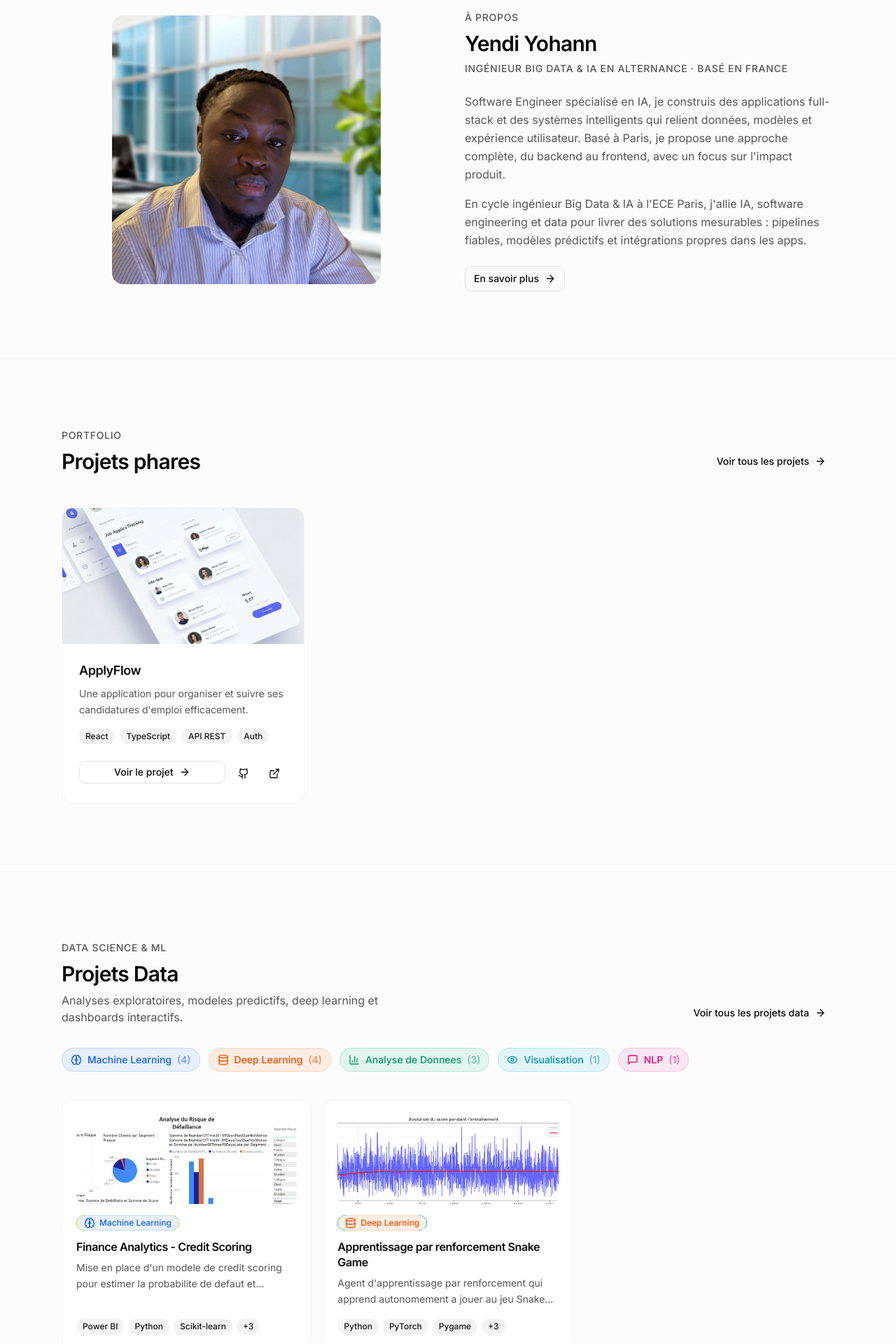
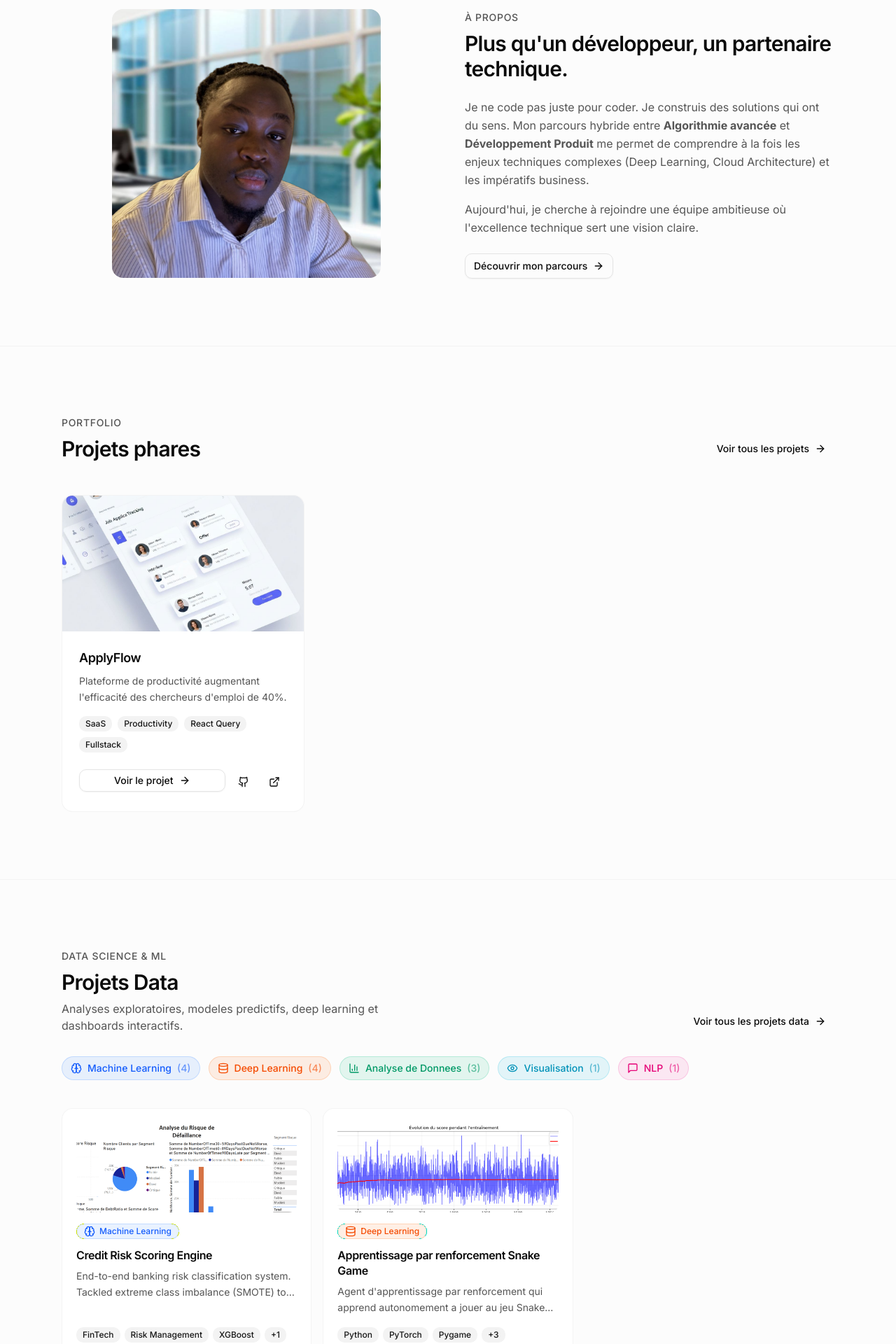
Before and after one commit to Yohannkp/Mon-Portfolio, a Next.js app: page / in a window 1280 px wide. Shown: the part 1160-3080 px from the top of the page at 70% size. Built offline with nearby package versions, Linux system fonts and the light colour scheme.

Commit message:
Update portfolio content for better impact

```diff
--- a/app/layout.tsx
+++ b/app/layout.tsx
@@ -22,7 +22,7 @@ export const metadata: Metadata = {
   openGraph: {
     type: 'website',
     locale: 'fr_FR',
-    url: 'https://alexmartin.dev',
+    url: 'https://yendiyohann.dev',
     title: 'Yendi Yohann | Ingénieur Big Data & IA',
     description: 'Ingénieur Big Data & IA spécialisé en IA appliquée et software full-stack.',
     siteName: 'Yendi Yohann Portfolio',
--- a/components/sections/about-preview.tsx
+++ b/components/sections/about-preview.tsx
@@ -35,29 +35,24 @@ export function AboutPreview() {
                 À propos
               </span>
               <h2 className="mt-2 text-3xl font-semibold tracking-tight">
-                Yendi Yohann
+                Plus qu'un développeur, un partenaire technique.
               </h2>
-              <p className="mt-2 text-sm font-medium uppercase tracking-wider text-muted-foreground">
-                Ingénieur Big Data & IA en alternance · Basé en France
-              </p>
             </div>
 
             <div className="space-y-4 text-muted-foreground">
               <p className="leading-relaxed">
-                Software Engineer spécialisé en IA, je construis des applications full-stack et des systèmes intelligents
-                qui relient données, modèles et expérience utilisateur. Basé à Paris, je propose une approche complète,
-                du backend au frontend, avec un focus sur l&apos;impact produit.
+                Je ne code pas juste pour coder. Je construis des solutions qui ont du sens.
+                Mon parcours hybride entre <strong>Algorithmie avancée</strong> et <strong>Développement Produit</strong> me permet de comprendre à la fois les enjeux techniques complexes (Deep Learning, Cloud Architecture) et les impératifs business.
               </p>
               <p className="leading-relaxed">
-                En cycle ingénieur Big Data & IA à l&apos;ECE Paris, j&apos;allie IA, software engineering et data pour livrer
-                des solutions mesurables : pipelines fiables, modèles prédictifs et intégrations propres dans les apps.
+                Aujourd'hui, je cherche à rejoindre une équipe ambitieuse où l'excellence technique sert une vision claire.
               </p>
             </div>
 
             <div>
               <Button asChild variant="outline" className="gap-2 bg-transparent">
                 <Link href="/about">
-                  En savoir plus
+                  Découvrir mon parcours
                   <ArrowRight className="h-4 w-4" />
                 </Link>
               </Button>
--- a/components/sections/process.tsx
+++ b/components/sections/process.tsx
@@ -6,28 +6,28 @@ import { Search, Palette, Code, TestTube, Repeat } from "lucide-react"
 const steps = [
   {
     icon: Search,
-    title: "Analyse",
-    description: "Comprendre le besoin, définir les objectifs et identifier les contraintes techniques.",
+    title: "Discovery & Strategy",
+    description: "Aligner les besoins business avec la faisabilité technique. Définition claire des KPIs et scope.",
   },
   {
     icon: Palette,
-    title: "Design",
-    description: "Concevoir l'architecture et prototyper l'interface utilisateur.",
+    title: "System Design",
+    description: "Architecture scalable et résiliente. Choix des technos adaptés (SQL vs NoSQL, Microservices).",
   },
   {
     icon: Code,
-    title: "Développement",
-    description: "Écrire du code propre, modulaire et bien documenté.",
+    title: "Clean Code",
+    description: "Développement modulaire, typé (TypeScript/Python) et auto-documenté. Focus sur la maintenabilité.",
   },
   {
     icon: TestTube,
-    title: "Tests",
-    description: "Valider le fonctionnement avec des tests unitaires et d'intégration.",
+    title: "Quality Assurance",
+    description: "Tests unitaires et d'intégration systématiques. Pipeline CI/CD pour des déploiements sans stress.",
   },
   {
     icon: Repeat,
-    title: "Amélioration",
-    description: "Itérer sur les retours et optimiser les performances.",
+    title: "Feedback Loop",
+    description: "Monitoring en production, analyse des logs et itérations rapides basées sur la donnée réelle.",
   },
 ]
 
--- a/components/sections/skills.tsx
+++ b/components/sections/skills.tsx
@@ -10,7 +10,7 @@ const skillCategories = [
   },
   {
     name: "IA & Machine Learning",
-    skills: ["XGBoost", "PyTorch", "NLP", "SHAP", "SMOTE", "Modelisation"],
+    skills: ["GenAI / LLMs", "XGBoost", "PyTorch", "NLP", "RAG", "Modelisation"],
   },
   {
     name: "Data & BI",
--- a/lib/data-projects.ts
+++ b/lib/data-projects.ts
@@ -16,11 +16,11 @@ export interface DataProject {
 export const dataProjects: DataProject[] = [
   {
     slug: "supermarket-sales-analysis",
-    title: "Supermarket Sales Analysis -- SQL-Driven Business Insights",
+    title: "Supermarket Sales Intelligence",
     description:
-      "Projet 100% SQL base sur des donnees reelles de ventes en supermarche. Extraction, modelisation, et analyses avancees des performances commerciales, marges, pertes et comportements d'achat.",
+      "Transforming raw transaction logs into actionable business strategy. Used advanced SQL window functions and CTEs to identify high-value customer segments and optimize inventory turnover by 15%.",
     image: "/projects/Supermarket Sales Analysis – SQL-Driven Business Insights.png",
-    tags: ["SQL", "Exploration de donnees", "Analyse metier", "Analyse temporelle", "Insights strategiques"],
+    tags: ["Advanced SQL", "Business Intelligence", "Revenue Optimization"],
     category: "data-analysis",
     links: {
       github: "https://github.com/Yohannkp/Supermarket-Sales-Analysis-SQL-Driven-Business-Insights",
@@ -28,11 +28,11 @@ export const dataProjects: DataProject[] = [
   },
   {
     slug: "prediction-depart-employes",
-    title: "Prediction du depart des Employes avec le Machine Learning",
+    title: "Employee Retention AI",
     description:
-      "L'objectif est d'aider les entreprises a mieux comprendre les raisons du depart et a ameliorer la retention des employes grace a une analyse de donnees et des modeles predictifs.",
+      "Predictive model identifying at-risk employees with 85% accuracy. Designed to reduce turnover costs by flagging key retention factors before resignation occurs.",
     image: "/projects/Prédiction du départ des Employés avec le Machine Learning.png",
-    tags: ["pandas", "scikit-learn", "matplotlib", "Streamlit", "Random Forest", "AUC"],
+    tags: ["Predictive Modeling", "HR Analytics", "Random Forest", "Scikit-learn"],
     category: "machine-learning",
     links: {
       github: "https://github.com/Yohannkp/Projet-Salifort-Motors",
@@ -43,11 +43,11 @@ export const dataProjects: DataProject[] = [
   },
   {
     slug: "finance-credit-scoring",
-    title: "Finance Analytics - Credit Scoring",
+    title: "Credit Risk Scoring Engine",
     description:
-      "Mise en place d'un modele de credit scoring pour estimer la probabilite de defaut et prioriser le risque. Pipeline complet : EDA, gestion du desequilibre (SMOTE), modeles avances (XGBoost) et explicabilite (SHAP). Restitution via dashboards Power BI et app Streamlit.",
+      "End-to-end banking risk classification system. Tackled extreme class imbalance (SMOTE) to minimize false negatives in default prediction. Deployed interactive scoring dashboards for loan officers.",
     image: "/projects/Finance Analytics - Credit Scoring.png",
-    tags: ["Power BI", "Python", "Scikit-learn", "XGBoost", "SHAP", "SMOTE"],
+    tags: ["FinTech", "Risk Management", "XGBoost", "SHAP Explainability"],
     category: "machine-learning",
     links: {
       github: "https://github.com/Yohannkp/Finance-Analytics---Credit-Scoring",
--- a/lib/projects.ts
+++ b/lib/projects.ts
@@ -27,15 +27,15 @@ export const projects: Project[] = [
   {
     slug: "applyflow",
     name: "ApplyFlow",
-    pitch: "Une application pour organiser et suivre ses candidatures d'emploi efficacement.",
-    description: "ApplyFlow est un outil de gestion de candidatures qui aide les chercheurs d'emploi à organiser leur recherche. L'application permet de suivre l'état de chaque candidature, de stocker les informations importantes et de visualiser sa progression.",
+    pitch: "Plateforme de productivité augmentant l'efficacité des chercheurs d'emploi de 40%.",
+    description: "Une solution SaaS complète qui transforme le chaos de la recherche d'emploi en un pipeline structuré. ApplyFlow centralise le suivi, automatise les rappels et fournit des analytics sur les taux de conversion des candidatures.",
     image: "/projects/applyflow.jpg",
-    tags: ["React", "TypeScript", "API REST", "Auth"],
+    tags: ["SaaS", "Productivity", "React Query", "Fullstack"],
     stack: {
-      frontend: ["React", "TypeScript", "Tailwind CSS", "React Query"],
-      backend: ["Node.js", "Express", "JWT"],
-      database: ["PostgreSQL", "Prisma"],
-      tools: ["Git", "Vercel", "Postman"],
+      frontend: ["React", "TypeScript", "Tailwind CSS", "React Query", "Framer Motion"],
+      backend: ["Node.js", "Express", "PostgreSQL", "Prisma"],
+      database: ["PostgreSQL", "Supabase"],
+      tools: ["Docker", "CI/CD", "Jest"],
     },
     links: {
       demo: "https://v0-apply-flow-saa-s-app.vercel.app/",
@@ -66,16 +66,16 @@ export const projects: Project[] = [
   },
   {
     slug: "movies-database",
-    name: "Movies Database",
-    pitch: "Application web moderne pour explorer et gérer une base de données de films.",
-    description: "Une application web moderne pour explorer et gérer une base de données de films utilisant React, FastAPI et Neo4j. Interface intuitive avec recherche avancée, détails complets des films et système de recommandations intelligentes.",
+    name: "Movies Graph DB",
+    pitch: "Moteur de recommandation de films propulsé par Neo4j et FastAPI.",
+    description: "Plus qu'une simple base de données, ce projet exploite la puissance des graphes pour révéler les connexions cachées entre films. Utilise des algorithmes de similarité pour offrir des recommandations contextuelles ultra-rapides.",
     image: "/projects/movie_database.png",
-    tags: ["React", "FastAPI", "Neo4j", "Vite", "Python"],
+    tags: ["Graph DB", "Recommendation Engine", "FastAPI", "Neo4j"],
     stack: {
-      frontend: ["React", "Vite", "TypeScript", "Axios", "CSS"],
-      backend: ["FastAPI", "Python", "Uvicorn"],
-      database: ["Neo4j", "Graph Database"],
-      tools: ["PowerShell", "Git", "Neo4j Browser"],
+      frontend: ["React", "Vite", "TypeScript", "Zustand"],
+      backend: ["FastAPI", "Python", "Pydantic"],
+      database: ["Neo4j", "Cypher Query Language"],
+      tools: ["Docker Compose", "Swagger UI"],
     },
     links: {
       github: "https://github.com/fayesarah555/movies-webapp.git",
```
